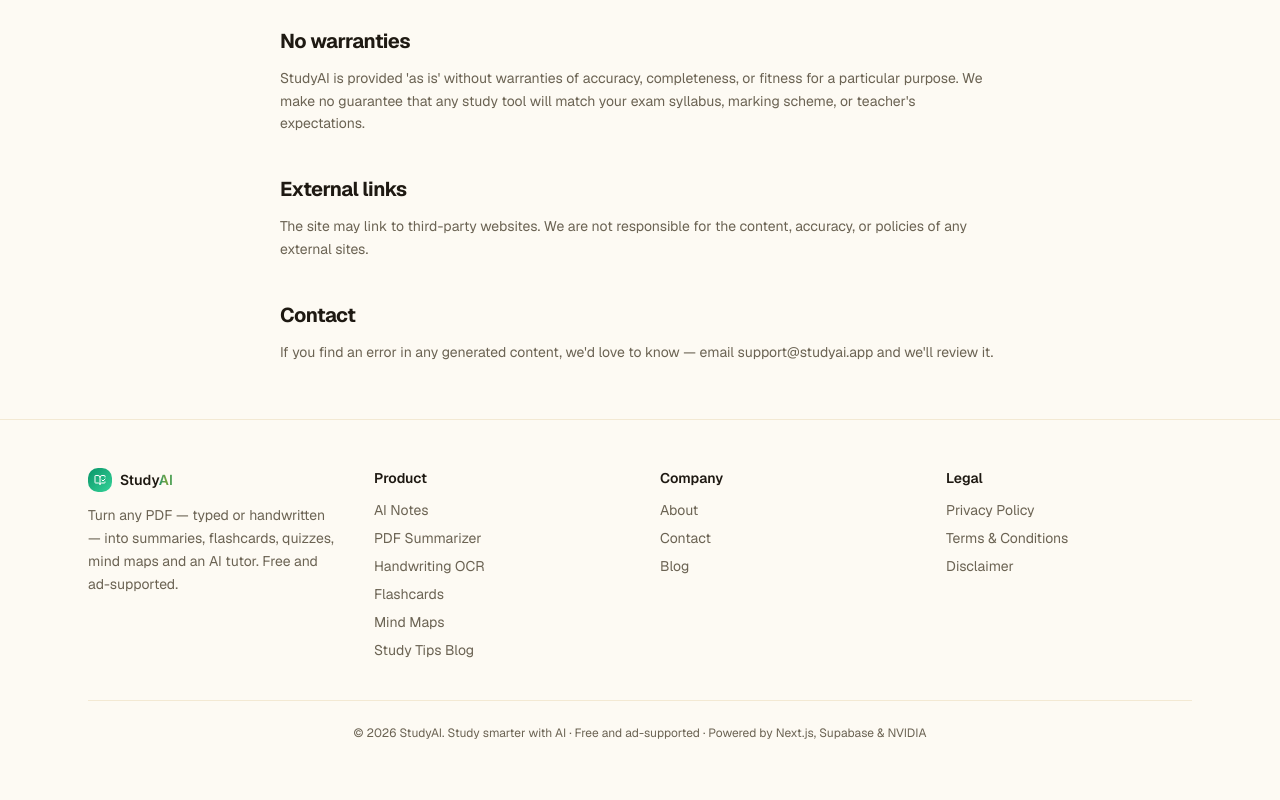
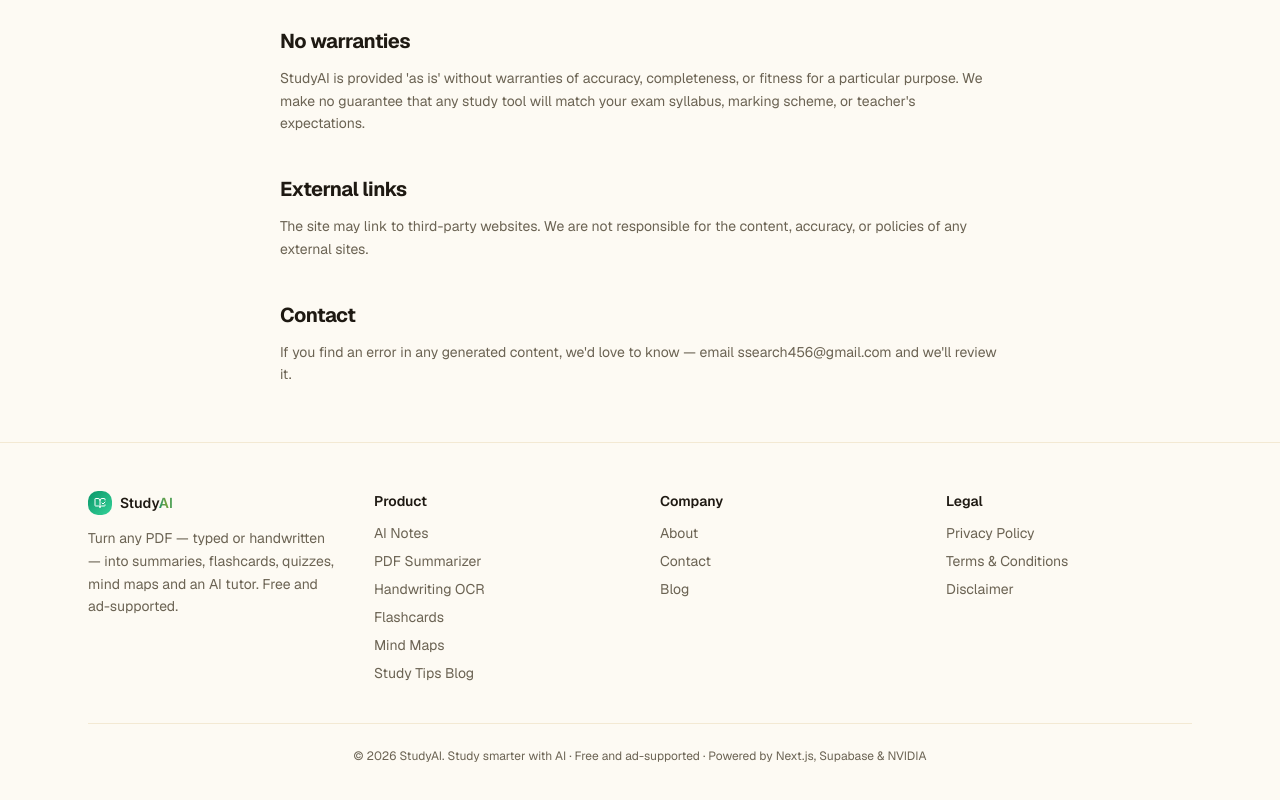
Before and after one commit to muthyaladhanush47-oss/study-ai, a Next.js app: page /disclaimer in a window 1280 px wide. Shown: the part 748-1548 px from the top of the page. Built offline with nearby package versions, Linux system fonts and the light colour scheme; no server answers.

Commit message:
Replace support email with StudyAI contact email

```diff
--- a/src/app/contact/page.tsx
+++ b/src/app/contact/page.tsx
@@ -55,10 +55,10 @@ export default function ContactPage() {
             <span>
               Prefer email? Write to us directly at{" "}
               <a
-                href="mailto:support@studyai.app"
+                href="mailto:ssearch456@gmail.com"
                 className="font-medium text-primary underline-offset-4 hover:underline"
               >
-                support@studyai.app
+                ssearch456@gmail.com
               </a>
             </span>
           </div>
--- a/src/app/disclaimer/page.tsx
+++ b/src/app/disclaimer/page.tsx
@@ -45,7 +45,7 @@ const sections = [
   {
     heading: "Contact",
     body: [
-      "If you find an error in any generated content, we'd love to know — email support@studyai.app and we'll review it.",
+      "If you find an error in any generated content, we'd love to know — email ssearch456@gmail.com and we'll review it.",
     ],
   },
 ];
--- a/src/app/privacy/page.tsx
+++ b/src/app/privacy/page.tsx
@@ -72,7 +72,7 @@ const sections = [
   {
     heading: "Contact us",
     body: [
-      "Questions about this policy or your data? Email support@studyai.app and we'll be happy to help.",
+      "Questions about this policy or your data? Email ssearch456@gmail.com and we'll be happy to help.",
     ],
   },
 ];
--- a/src/app/terms/page.tsx
+++ b/src/app/terms/page.tsx
@@ -82,7 +82,7 @@ const sections = [
   {
     heading: "Contact",
     body: [
-      "If you have questions about these terms, email support@studyai.app.",
+      "If you have questions about these terms, email ssearch456@gmail.com.",
     ],
   },
 ];
--- a/src/components/seo/contact-form.tsx
+++ b/src/components/seo/contact-form.tsx
@@ -21,7 +21,7 @@ export function ContactForm() {
     const body = encodeURIComponent(
       `Name: ${name}\nEmail: ${email}\n\n${message}`,
     );
-    window.location.href = `mailto:support@studyai.app?subject=${subject}&body=${body}`;
+    window.location.href = `mailto:ssearch456@gmail.com?subject=${subject}&body=${body}`;
     setSent(true);
   }
 
@@ -32,7 +32,7 @@ export function ContactForm() {
         <p className="font-medium">Thanks for reaching out!</p>
         <p className="max-w-sm text-sm text-muted-foreground">
           Your email app should have opened with your message. If it didn&apos;t,
-          email us directly at support@studyai.app.
+          email us directly at ssearch456@gmail.com.
         </p>
       </div>
     );
```
